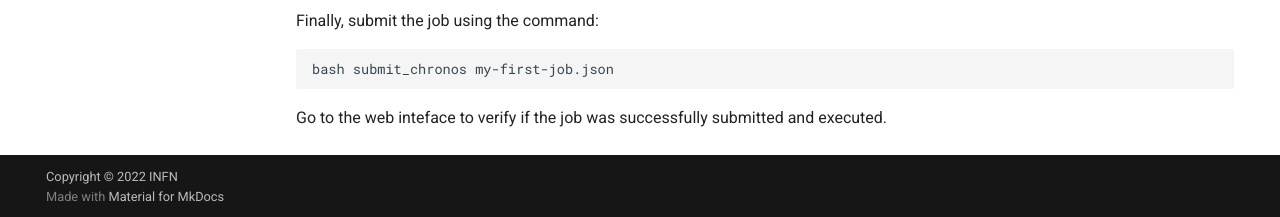
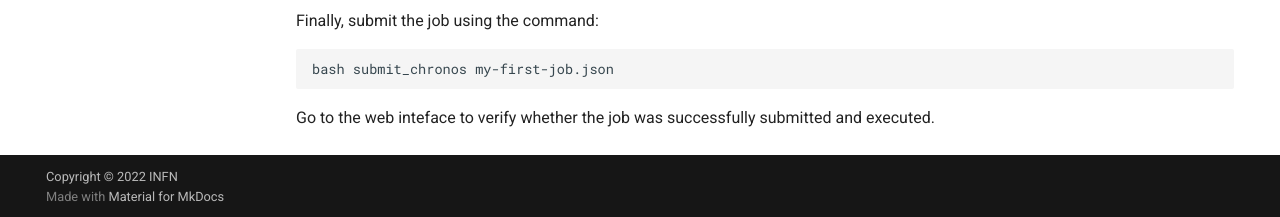
Before and after one commit to jvino/cluster-hpc-gpu-guides, an MkDocs documentation site: the page built from docs/job_submission/chronos.md, in a window 1280 px wide and 900 px high, scrolled down 5234 px. Shown: the part 680-897 px from the top of the window. Built offline with MkDocs 1.6.1 and Material for MkDocs 9.7.7, drawn with Linux system fonts in a browser that asks for light colours; comment, search, counter and statistics services are not loaded; some of the changed text lies outside the part shown.

Commit message:
first draft chronos

````diff
--- a/docs/job_submission/chronos.md
+++ b/docs/job_submission/chronos.md
@@ -89,8 +89,8 @@
 !!! note
     - It’s important to insert an unique **name** for each submitted job, this will be important during the debugging phase. The name should **ALWAYS** start with your **username**. Insert dash ( - ) between words. Es “myuser-test-job-1-date-2020-09-34”.
     - The **command** field is specific for each application, what written in the example will not work in your use case. Absolute path is preferred.
-    - **\<your-username\>** is the user created during the registration.
-    - **\<your-container-image\>** is the container image name to use for your application.
+    - **<your-username\>** is the user created during the registration.
+    - **<your-container-image\>** is the container image name to use for your application.
     - The **schedule** field is used to type how many times you want to execute the job and the period among execution, please refer to this [guide](https://mesos.github.io/chronos/docs/api.html) (Adding a Scheduled Job - section) if you need it otherwise leave it as you see in the example.
 
 The command used to submit the job is based on CURL. On a machine with a Linux OS, open a file editor and copy the following lines inside and save it (e.g. with the “submit-to-chronos” name).
@@ -191,4 +191,4 @@
 bash submit_chronos my-first-job.json
 ```
 
-Go to the web inteface to verify if the job was successfully submitted and executed.
+Go to the web inteface to verify whether the job was successfully submitted and executed.
````
